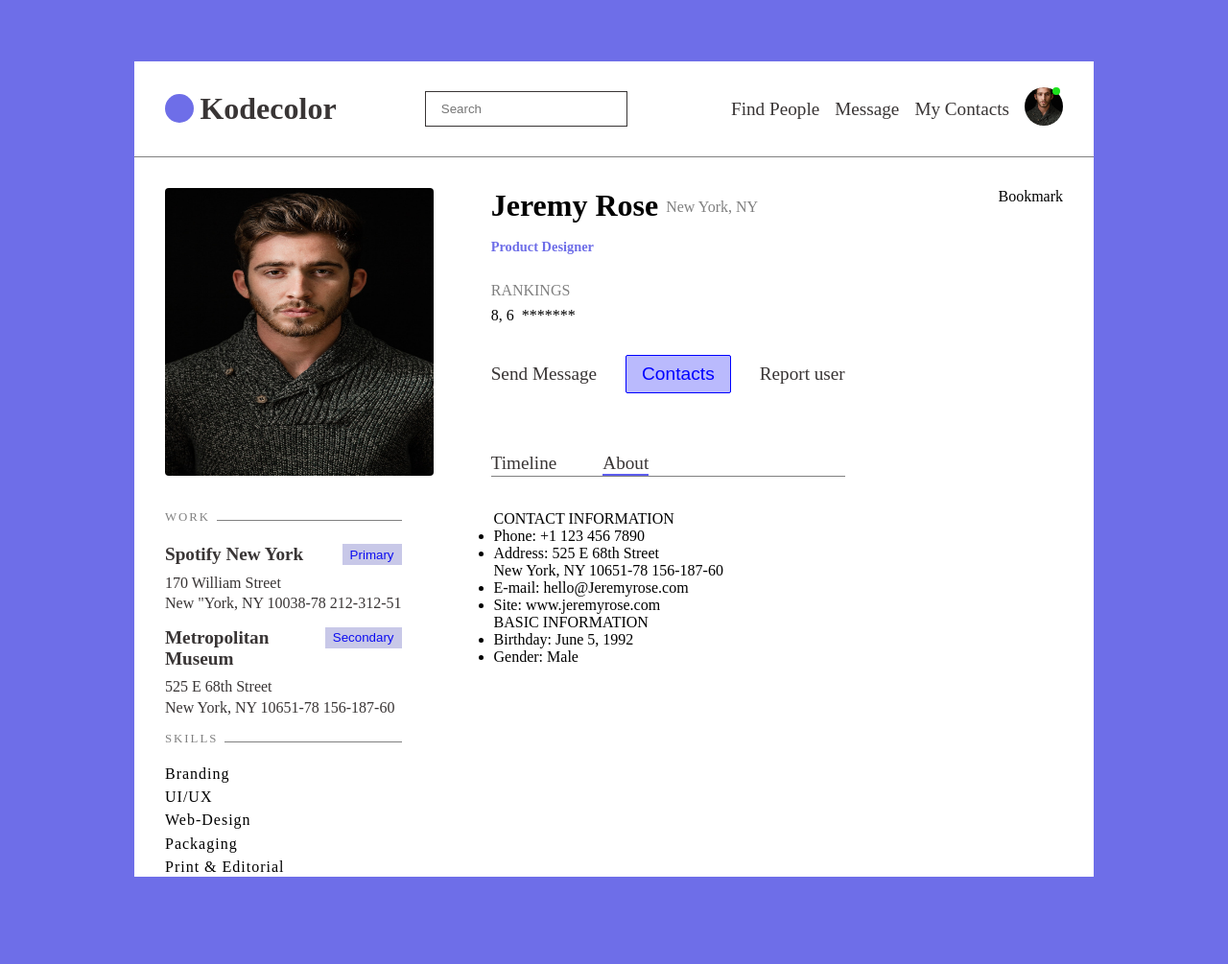
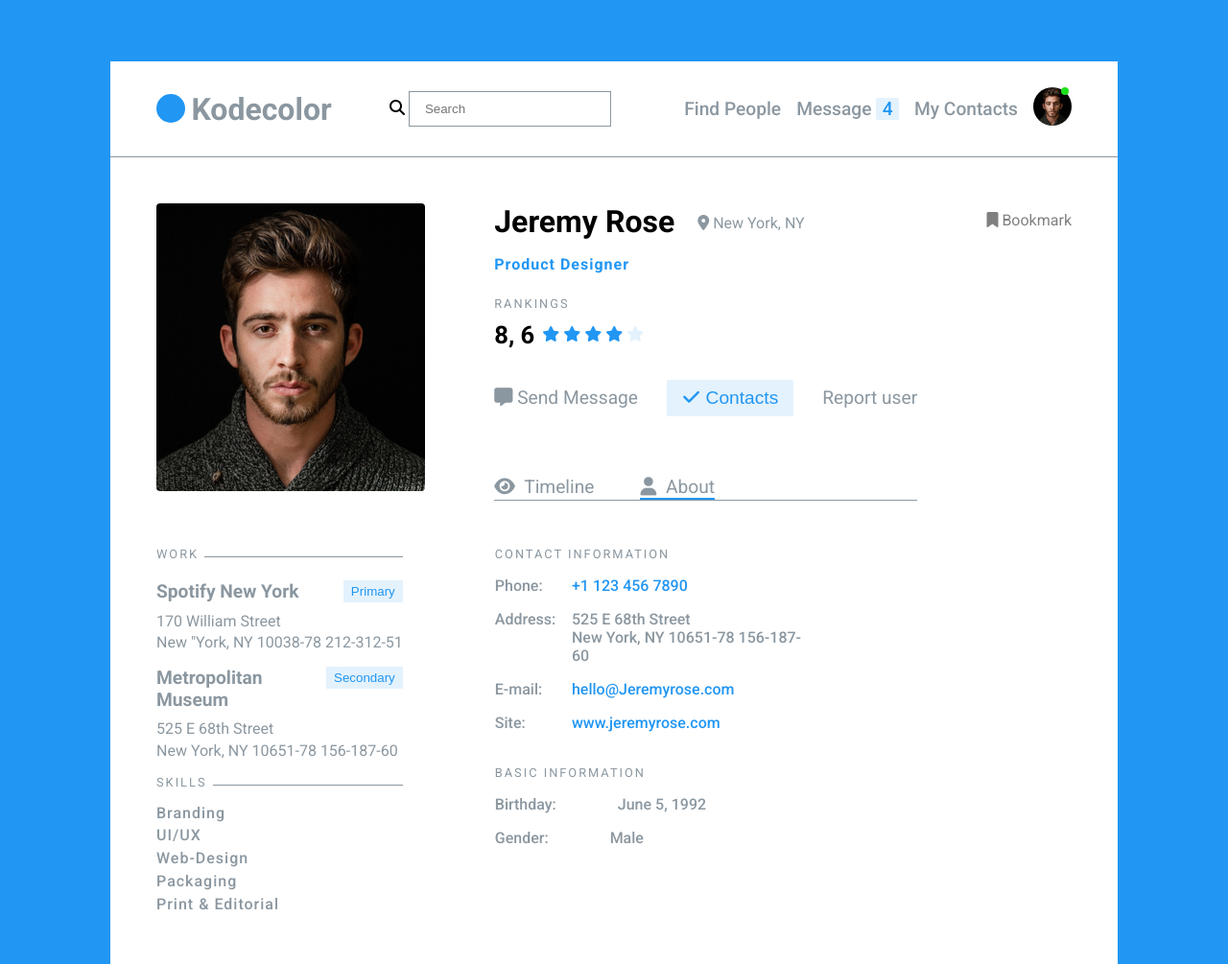
Before and after one commit to arfanroky/kodecolor, a plain HTML site: page index.html in a window 1280 px wide. Shown: the whole page at 96% size. Before the commit the page ends 978 px from the top, so only its background shows below. Drawn offline with Linux system fonts and the light colour scheme.

Commit message:
design almost done

```diff
--- a/index.css
+++ b/index.css
@@ -1,3 +1,6 @@
+
+@import url('https://fonts.googleapis.com/css2?family=Roboto:wght@400;500;700&display=swap');
+
 *{
     margin: 0;
     padding: 0;
@@ -5,28 +8,28 @@
 }
 
 body{
-    background: rgb(110, 110, 232);
+    background: #2196F3;
     display: flex;
     justify-content: center;
     align-items: center;
     min-height: 100vh;
-    /* margin: 5rem; */
+    font-family: 'Roboto', sans-serif;
 }
 
 main{
-    width: 1000px;
-    height: 850px;
+    width: 1050px;
+    min-height: 900px;
     margin: 4rem auto;
     background-color: white;
 }
 
 header{
     height: 100px;
-    border-bottom: 1px solid gray;
+    border-bottom: 1px solid #8B97A0;
 }
 
 nav{
-    padding: 2rem;
+    padding: 3rem;
     display: flex;
     justify-content: space-between;
     align-items: center;
@@ -44,7 +47,7 @@ nav{
     display: inline-block;
     width: 30px ;
     height: 30px;
-    background: rgb(110, 110, 232);
+    background: #2196F3;
     border-radius: 50%;
     margin-top: .2rem;
     margin-right: .4rem;
@@ -54,13 +57,13 @@ nav{
     font-size: 2rem;
     font-weight: bold;
     display: inline-block;
-    color: #393535;
+    color: #8B97A0;
 }
 
 .search > input{
     outline: none;
     border: none;
-    border: 1px solid #393535;
+    border: 1px solid #8B97A0;
     padding: .6rem 1rem;
 }
 
@@ -76,8 +79,16 @@ nav{
     margin-left: 1rem;
     font-size: 1.2rem;
     font-weight: 500;
-    color: #393535;
+    color: #8B97A0;
 
+}
+
+.menu > li > p{
+    display: inline-block;
+    background-color: #E3F2FD;
+    padding: 0 .4rem;
+    border-radius: 2px;
+    color: #2196F3;
 }
 
 .menu > li > .head-img{
@@ -87,6 +98,7 @@ nav{
     object-position: center;
     border-radius: 40px;
 }
+
 
 .menu > li > .active{
     position: absolute;
@@ -102,46 +114,51 @@ nav{
 .top-features{
     display: flex;
     justify-content: space-between;
-    padding: 2rem
+    padding: 3rem
 }
 
-.img-box > img{
+.top-feature-img-box > img{
     width: 280px;
     height: 300px;
     border-radius: 4px;
 }
 
-.feature-info{
-    margin-left: -100px;
+
+.top-feature-top{
+    display: flex;
+    gap: 1rem;
 }
 
-.feature-info > .top{
-    display: flex;
-}
-
-.feature-info > .top > h1 {
+.top-feature-top > h1 {
     margin-bottom: 1.5rem;
     font-size: 2rem;
 }
 
-.feature-info > .top > h1 > span{
+.top-feature-top > h1 > p{
     text-transform: capitalize;
-    font-size: .9rem;
-    color: rgb(110, 110, 232);
+    font-size: 1rem;
+    letter-spacing: 1px;
+    color: #2196F3;
+    margin-top: 1rem;
 }
 
-.feature-info > .top > p{
+.top-feature-top > p{
     margin-top: .7rem;
     margin-left: .5rem;
-    color: gray;
+    color: #8B97A0;
 }
 
-.center > span{
-    color: gray;
-    margin: .5rem 0;
+
+.top-feature-center > p{
+    font-size: .8rem;
+    font-weight: 100;
+    letter-spacing: 2px;
+    color: #8B97A0;
+    margin-bottom: .6rem;
 }
 
-.center > .rating{
+
+.top-feature-center > .rating{
     display: flex;
     align-items: center;
     gap: 8px;
@@ -149,7 +166,22 @@ nav{
     margin-bottom: 2rem;
 }
 
-.center > .btn-group{
+
+.top-feature-center > .rating > p{
+    font-size: 1.6rem;
+    font-weight: 700;
+}
+
+.star{
+    color: #2196F3;
+}
+
+.star > .extra{
+    color: #E3F2FD;
+}
+
+
+.top-feature-center > .btn-group{
     display: flex;
     justify-content: space-between;
     align-items: center;
@@ -157,52 +189,52 @@ nav{
     margin-bottom: 2rem;
 }
 
-.center > .btn-group > .msg{
+
+.top-feature-center > .btn-group > .msg{
     font-size: 1.2rem;
-    color: #393535;
+    color: #8B97A0;
 }
 
-.center >.btn-group > .contact-btn{
+
+.top-feature-center >.btn-group > .contact-btn{
     outline: none;
     padding: .5rem 1rem;
-    background: rgb(186, 186, 253);
-    color: blue;
-    border: 1px solid blue;
+    background: #E3F2FD;
+    color: #2196F3;
+    border: none;
     border-radius: 2px;
     font-size: 1.2rem;
 }
 
-.center > .btn-group > .report{
+.top-feature-center > .btn-group > .report{
     font-size: 1.2rem;
-    color: #393535;
+    color: #8B97A0;
 }
 
-.feature-info > .bottom{
-    border-bottom: 1px solid gray;
+.top-feature-bottom{
+    border-bottom: 1px solid #8B97A0;
     margin-top: 3.9rem;
     display: flex;
     gap: 3rem;
 }
 
-.feature-info > .bottom > p{
+.top-feature-bottom > p{
     font-size: 1.2rem;
-    color: #393535;
+    color: #8B97A0;
 }
 
-.feature-info > .bottom > p:nth-last-child(1){
-    border-bottom: 2px solid rgb(92, 92, 238);
+.top-feature-bottom > p:nth-last-child(1){
+    border-bottom: 2px solid #2196F3;
 }
 
 
+/* Bottom features */
 .bottom-features{
-    padding:0 2rem 2rem 2rem;
+    padding:0 3rem 3rem 3rem;
     display: flex;
     gap: 6rem;
 }
 
-/*
-display: flex;
-gap: .3rem; */
 
 .border-with-text {
     display: flex;
@@ -215,25 +247,21 @@ gap: .3rem; */
     font-size: .8rem;
     font-weight: 100;
     letter-spacing: 2px;
-    color: gray;
+    color: #8B97A0;
 }
 
+/* Bottom feature left */
 .border-with-text > .border{
     margin-top: .4rem;
     width: 100%;
     height: 1px;
-    background-color: gray;
+    background-color: #8B97A0;
 }
 
-.bottom-left > p > .border{
-    width: 40px;
-    height: 2px;
-    background-color: red;
-}
 
-.bottom-left > .city > .first{
+.bottom-feature-left > .city > .first{
     margin: 1rem 0;
-    color: #393535;
+    color: #8B97A0;
 }
 
 .city > .first > h2{
@@ -247,8 +275,8 @@ gap: .3rem; */
     outline: none;
     padding: 0 .5rem;
     border: none;
-    background: rgb(200, 200, 232);
-    color: rgb(13, 13, 240);
+    background: #E3F2FD;
+    color: #2196F3;
 }
 
 .city > .first > p{
@@ -256,13 +284,9 @@ gap: .3rem; */
 }
 
 
- .bottom-right > .city > .second{
+.bottom-feature-left > .city > .second{
     margin: 1rem 0;
-}
-
-.bottom-left > .city > .second{
-    margin: 1rem 0;
-    color: #393535;
+    color: #8B97A0;
 }
 
 .city > .second > h2{
@@ -280,8 +304,8 @@ gap: .3rem; */
     outline: none;
     padding: 0 .5rem;
     border: none;
-    background: rgb(200, 200, 232);
-    color: rgb(13, 13, 240);
+    background: #E3F2FD;
+    color: #2196F3;
 }
 
 .city > .second > p{
@@ -290,10 +314,66 @@ gap: .3rem; */
 
 .skill-list{
     list-style: none;
+    margin-top: -5px;
 }
 
 .skill-list > li{
-    margin-bottom: .4rem;
+    margin-bottom: .3rem;
     font-size: 1rem;
     letter-spacing: 1px;
+    font-weight: 500;
+    color: #8B97A0;
 }
+
+
+/* Bottom feature Right */
+
+.bottom-feature-right{
+    color: #8B97A0;
+}
+
+.bottom-feature-right > p{
+    font-size: .8rem;
+    font-weight: 100;
+    letter-spacing: 2px;
+    color: #8B97A0;
+    margin-bottom: 1rem;
+}
+
+.contact-details{
+    list-style: none;
+}
+
+.contact-details > .contact-item{
+    margin-bottom: 1rem;
+    display: flex;
+    font-weight: 500;
+}
+
+.contact-details > .contact-item > .left{
+    flex: 1;
+}
+
+.contact-details > .contact-item > .right{
+    flex: 3;
+}
+
+
+.contact-details > .contact-item > span{
+    font-size: 1rem ;
+}
+
+.contact-details > .contact-item > .blue-color{
+    color: #2196F3;
+}
+
+.basic-info{
+    list-style: none;
+}
+
+.basic-info > li{
+    margin-bottom: 1rem;
+    display: flex;
+    gap: 4rem;
+    font-weight: 500;
+}
--- a/index.html
+++ b/index.html
@@ -5,6 +5,7 @@
     <meta http-equiv="X-UA-Compatible" content="IE=edge">
     <meta name="viewport" content="width=device-width, initial-scale=1.0">
     <link rel="stylesheet" href="index.css">
+    <link rel="stylesheet" href="https://cdnjs.cloudflare.com/ajax/libs/font-awesome/6.1.2/css/all.min.css" integrity="sha512-1sCRPdkRXhBV2PBLUdRb4tMg1w2YPf37qatUFeS7zlBy7jJI8Lf4VHwWfZZfpXtYSLy85pkm9GaYVYMfw5BC1A==" crossorigin="anonymous" referrerpolicy="no-referrer" />
     <title>Kodecolor</title>
 </head>
 <body>
@@ -19,14 +20,16 @@
                     <span>Kodecolor</span>
                 </div>
                 <div class="search">
-                    <input type="text" placeholder="Search">
+                    <i class="fa-solid fa-magnifying-glass"></i> <input type="text" placeholder="Search">
                 </div>
                 <ul class="menu">
                     <li>Find People</li>
-                    <li>Message</li>
+                    <li>Message
+                        <p>4</p>
+                    </li>
                     <li>My Contacts</li>
                     <li>
-                        <img class="head-img" src="./images/img-1.jfif" alt="">
+                        <img class="head-img" src="./images/user.png" alt="">
                         <div class="active"></div>
                     </li>
                 </ul>
@@ -34,42 +37,49 @@
             </header>
         <!-- Top Feature -->
   <section class="top-features">
-    <div class="img-box">
-        <img src="./images/img-1.jfif" alt="">
+    <div class="top-feature-img-box">
+        <img src="./images/user.png" alt="">
     </div>
-    <div class="feature-info">
+    <div class="top-feature-info">
 
-        <div class="top">
-                <h1>Jeremy Rose <br>
-                    <span>Product Designer</span>
+        <div class="top-feature-top">
+                <h1>Jeremy Rose
+                    <p>Product Designer</p>
                 </h1>
-                <p>New York, NY</p>
+                <p><i class="fa-solid fa-location-dot"></i> New York, NY</p>
         </div>
 
-        <div class="center">
-            <span>RANKINGS</span>
+        <div class="top-feature-center">
+            <p>RANKINGS</p>
             <div class="rating">
-                <span>8, 6</span>
-                <span>*******</span>
+                <p>8, 6</p>
+               <div class="star">
+                <i class="fa-solid fa-star"></i>
+                <i class="fa-solid fa-star"></i>
+                <i class="fa-solid fa-star"></i>
+                <i class="fa-solid fa-star"></i>
+                <i class="fa-solid fa-star extra"></i>
+               </div>
             </div>
             <div class="btn-group">
-                <span class="msg">Send Message</span>
-                <button class="contact-btn">Contacts</button>
+                <span class="msg"><i class="fa-solid fa-message"></i> Send Message</span>
+                <button class="contact-btn"><i class="fa-solid fa-check"></i> Contacts</button>
                 <span class="report">Report user</span>
             </div>
         </div>
 
-        <div class="bottom">
-            <p>Timeline</p>
-            <p>About</p>
+        <div class="top-feature-bottom">
+            <p><i class="fa-solid fa-eye" style="margin-right: 5px;"></i> Timeline</p>
+            <p><i class="fa-solid fa-user" style="margin-right: 5px;"></i> About</p>
         </div>
 
     </div>
-    <p>Bookmark</p>
+    <p style="color: gray; margin-top: .5rem;"><i class="fa-solid fa-bookmark"> </i> Bookmark</p>
   </section>
+
   <!-- Bottom Feature -->
   <section class="bottom-features">
-    <div class="bottom-left">
+    <div class="bottom-feature-left">
 
         <div class="border-with-text">
             <p>WORK </p>
@@ -109,27 +119,29 @@
             <li>Print & Editorial</li>
         </ul>
     </div>
-    <div class="bottom-right">
-        <span>CONTACT INFORMATION</span>
+    <div class="bottom-feature-right">
+        <p>CONTACT INFORMATION</p>
         <ul class="contact-details">
             <li class="contact-item">
-                <span>Phone:</span>
-                <span>+1 123 456 7890</span>
+                <span class="left">Phone:</span>
+                <span class="right blue-color">+1 123 456 7890</span>
             </li>
             <li class="contact-item">
-                Address: <span>525 E 68th Street <br> New York, NY 10651-78 156-187-60</span>
+               <span class="left"> Address: </span>
+               <span class="right">525 E 68th Street <br> New York, NY 10651-78 156-187-60 </span>
             </li>
             <li class="contact-item">
-                <span>E-mail: </span>
-                <span>hello@Jeremyrose.com</span>
+                <span class="left">E-mail: </span>
+                <span class="right blue-color">hello@Jeremyrose.com</span>
             </li>
             <li class="contact-item">
-                <span>Site: </span>
-                <span>www.jeremyrose.com</span>
+                <span class="left">Site: </span>
+                <span class="right blue-color">www.jeremyrose.com</span>
             </li>
         </ul>
-        <span>BASIC INFORMATION</span>
-        <ul>
+        <br>
+        <p>BASIC INFORMATION</p>
+        <ul class="basic-info">
             <li>
                 <span>
                     Birthday:
```
Also changed, not shown: images/user.png (added).
